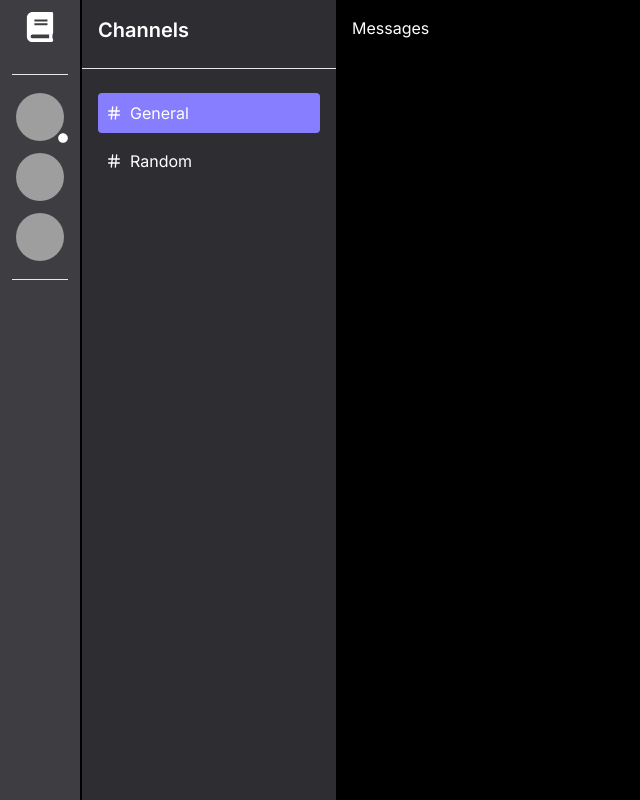
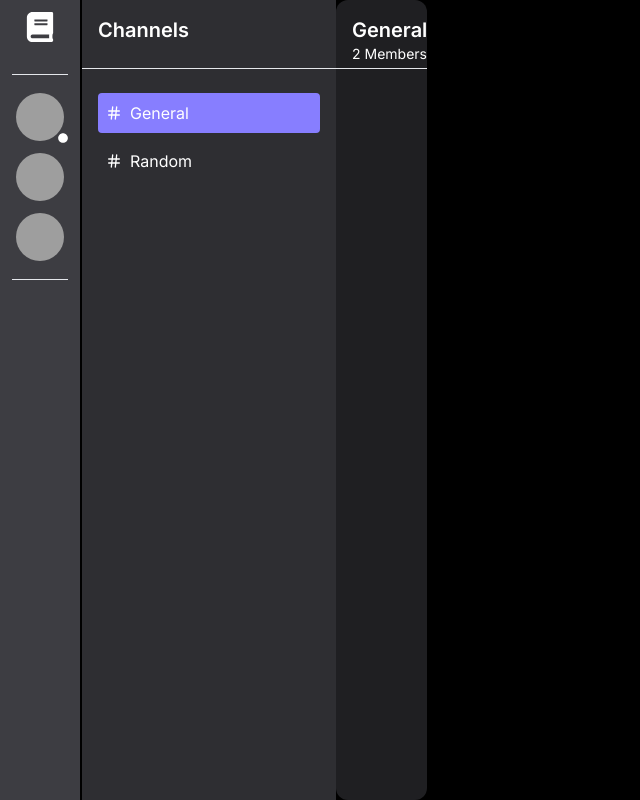
Before and after one commit to Mdsr2op/EduGather-Client, a React (Vite) app: page / in a window 1280 px wide. Shown: the whole page, without its empty margins (0-640 px from the left). Built offline with nearby package versions, Linux system fonts and the light colour scheme; grey boxes are pictures that could not be loaded.

Commit message:
Added ChatHeader to ChatPage

```diff
--- a/src/components/pages/ChatPage.tsx
+++ b/src/components/pages/ChatPage.tsx
@@ -1,4 +1,5 @@
 import ChannelSidebar from '@/features/root/channels/components/ChannelSidebar';
+import ChatHeader from '@/features/root/chats/components/ChatHeader';
 import React, { useState } from 'react';
 import { useNavigate } from 'react-router-dom';
 
@@ -72,8 +73,8 @@ function ChatPage() {
         selectedChannel={selectedChannel}
         onSelectChannel={handleSelectChannel}
       />
-      <div className="flex flex-col flex-grow p-4 bg-dark4 rounded-xl">
-        Messages
+      <div className="flex flex-col flex-grow p-4 bg-dark-4 rounded-xl">
+        <ChatHeader channelName={selectedChannel} membersCount={2} />
       </div>
 
     </div>
--- /dev/null
+++ b/src/features/root/chats/components/ChatHeader.tsx
@@ -0,0 +1,18 @@
+import ChatHeaderTitle from "./ChatHeaderTitle";
+
+interface ChatHeaderProps {
+    channelName: string;
+    membersCount: number;
+  }
+
+  const ChatHeader: React.FC<ChatHeaderProps> = ({ channelName, membersCount }) => {
+  return (
+    <>
+      <div className="bg-dark-4 pb-1 flex justify-between items-center border-b-[1px] border-dark3 -mx-4 relative">
+        <ChatHeaderTitle channelName={channelName} membersCount={membersCount} />
+      </div>
+    </>
+  );
+};
+
+export default ChatHeader;
--- /dev/null
+++ b/src/features/root/chats/components/ChatHeaderTitle.tsx
@@ -0,0 +1,20 @@
+import React from "react";
+
+
+interface ChatHeaderTitleProps {
+    channelName: string;
+    membersCount: number;
+  }
+
+const ChatHeaderTitle: React.FC<ChatHeaderTitleProps> = ({
+    channelName,
+    membersCount,
+  }) => (
+
+  <div className="ml-4 text-light2">
+    <h1 className="text-xl font-semibold">{channelName}</h1>
+    <p className="text-light3 text-sm">{membersCount} Members</p>
+  </div>
+);
+
+export default ChatHeaderTitle;
```
